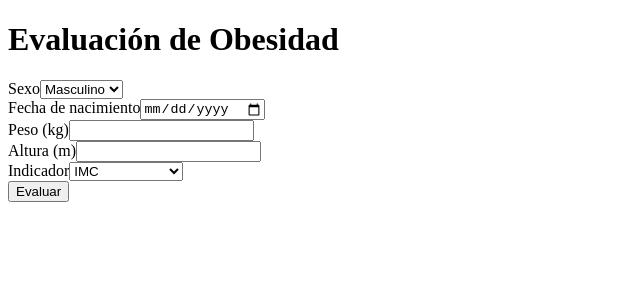
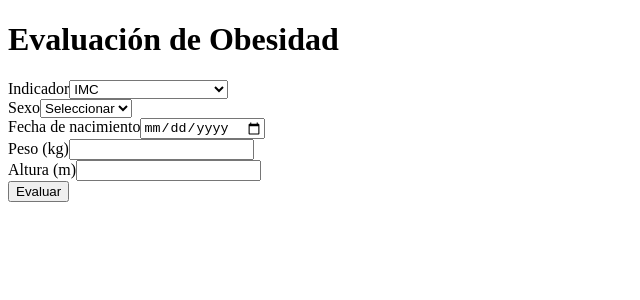
Before and after one commit to manursutil/obesity, a React (Vite) app in the folder frontend/: page / in a window 1280 px wide. Shown: the top 300 px of the page, without its empty margins (0-640 px from the left). Built offline with nearby package versions, Linux system fonts and the light colour scheme.

Commit message:
added basal metabolic rate to frontend

```diff
--- a/frontend/src/components/EvaluationForm.jsx
+++ b/frontend/src/components/EvaluationForm.jsx
@@ -7,7 +7,8 @@ export default function EvaluationForm({ onResult }) {
         sexo: "",
         fecha_nacimiento: "",
         peso: "",
-        altura: ""
+        altura: "",
+        actividad: "moderado"
     });
     const [endpoint, setEndpoint] = useState("evaluate");
     const [loading, setLoading] = useState(false);
@@ -31,8 +32,13 @@ export default function EvaluationForm({ onResult }) {
             altura: form.altura,
         };
 
+        const isCalories = endpoint === "evaluate-calories";
+        const url = isCalories
+            ? `http://localhost:8000/${endpoint}?actividad=${form.actividad}`
+            : `http://localhost:8000/${endpoint}`;
+
         try {
-            const res = await axios.post(`http://localhost:8000/${endpoint}`, payload);
+            const res = await axios.post(url, payload);
             onResult(res.data);
         } catch (err) {
             console.error(err);
@@ -44,9 +50,24 @@ export default function EvaluationForm({ onResult }) {
 
     return (
         <form onSubmit={handleSubmit}>
+
+            <div>
+                <label>Indicador</label>
+                <select
+                    value={endpoint}
+                    onChange={(e) => setEndpoint(e.target.value)}
+                >
+                    <option value="evaluate">IMC</option>
+                    <option value="evaluate-hfa">Altura por edad</option>
+                    <option value="evaluate-wfa">Peso por edad</option>
+                    <option value="evaluate-calories">Requerimiento calórico</option>
+                </select>
+            </div>
+
             <div>
                 <label>Sexo</label>
                 <select name="sexo" value={form.sexo} onChange={handleChange}>
+                    <option value="">Seleccionar</option>
                     <option value="M">Masculino</option>
                     <option value="F">Femenino</option>
                 </select>
@@ -84,22 +105,18 @@ export default function EvaluationForm({ onResult }) {
                 />
             </div>
 
-            <div>
-                <label>Indicador</label>
-                <select
-                    value={endpoint}
-                    onChange={(e) => setEndpoint(e.target.value)}
-                >
-                    <option value="evaluate">IMC</option>
-                    <option value="evaluate-hfa">Altura por edad</option>
-                    <option value="evaluate-wfa">Peso por edad</option>
-                </select>
-            </div>
+            {endpoint === "evaluate-calories" && (
+                <div>
+                    <label>Actividad física</label>
+                    <select name="actividad" value={form.actividad} onChange={handleChange}>
+                        <option value="sedentario">Sedentario</option>
+                        <option value="moderado">Moderado</option>
+                        <option value="activo">Activo</option>
+                    </select>
+                </div>
+            )}
 
-            <button
-                type="submit"
-                disabled={loading}
-            >
+            <button type="submit" disabled={loading}>
                 {loading ? "Evaluando..." : "Evaluar"}
             </button>
         </form>
--- a/frontend/src/components/ResultsCard.jsx
+++ b/frontend/src/components/ResultsCard.jsx
@@ -1,14 +1,32 @@
 const ResultsCard = ({ results }) => {
     if (!results) return null;
+
+    const isCalories = "GET (OMS)" in results;
 
     return (
         <div>
             <h2>Resultados</h2>
-            <p><strong>Indicador:</strong> {results.type}</p>
-            <p><strong>Valor:</strong> {results.value}</p>
-            <p><strong>Z-score:</strong> {results.zscore}</p>
-            <p><strong>Percentil:</strong> {results.percentile}</p>
-            <p><strong>Clasificación:</strong> {results.classification}</p>
+
+            {isCalories ? (
+                <>
+                    <p><strong>TMB (Schofield):</strong> {results["TMB (Schofield)"]} kcal</p>
+                    <p><strong>TMB (OMS):</strong> {results["TMB (OMS)"]} kcal</p>
+                    <p><strong>GET (Schofield):</strong> {results["GET (Schofield)"]} kcal</p>
+                    <p><strong>GET (OMS):</strong> {results["GET (OMS)"]} kcal</p>
+                    <p><strong>IMC:</strong> {results["IMC"]}</p>
+                    <p><strong>Percentil IMC:</strong> {results["Percentil IMC"]}</p>
+                    <p><strong>Clasificación:</strong> {results["Clasificación OMS"]}</p>
+                    {results.Sugerencia && <p><strong>Sugerencia:</strong> {results.Sugerencia}</p>}
+                </>
+            ) : (
+                <>
+                    <p><strong>Indicador:</strong> {results.type}</p>
+                    <p><strong>Valor:</strong> {results.value}</p>
+                    <p><strong>Z-score:</strong> {results.zscore}</p>
+                    <p><strong>Percentil:</strong> {results.percentile}</p>
+                    <p><strong>Clasificación:</strong> {results.classification}</p>
+                </>
+            )}
         </div>
     );
 };
```
